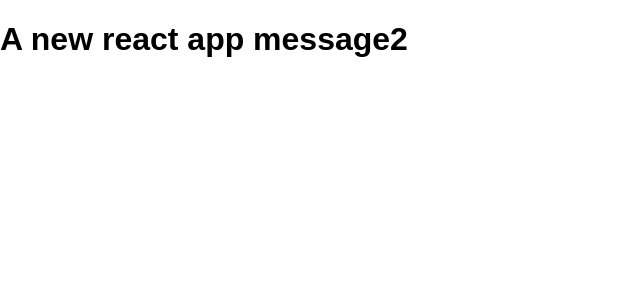
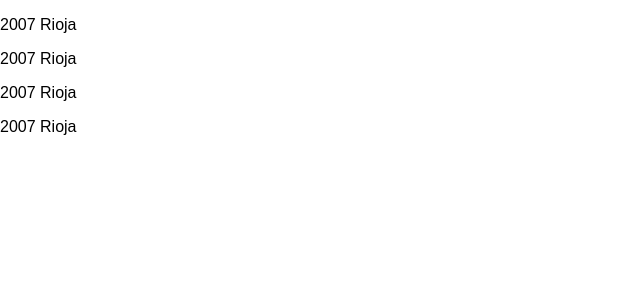
Before and after one commit to ChanchalRajguru/WineUI, a React (Create React App) app: page / in a window 1280 px wide. Shown: the top 300 px of the page, without its empty margins (0-640 px from the left). Built offline with nearby package versions, Linux system fonts and the light colour scheme.

Commit message:
created wineSummaryItem component

```diff
--- a/src/App.js
+++ b/src/App.js
@@ -1,13 +1,17 @@
 import React, { Component } from "react";
 import logo from "./logo.svg";
 import "./App.css";
+import WineSummaryItem from "./WineSummaryItem/WineSummaryItem";
 
 class App extends Component {
   render() {
-    const someMessage = 'A new react app message';
+    const someMessage = "A new react app message";
     return (
       <div>
-        <h1>{someMessage + 2}</h1>
+        <WineSummaryItem />
+        <WineSummaryItem />
+        <WineSummaryItem />
+        <WineSummaryItem />
       </div>
     );
     // return React.createElement('h1', null, "Hello from my very first react app updated.");
--- /dev/null
+++ b/src/WineSummaryItem/WineSummaryItem.js
@@ -0,0 +1,8 @@
+import React from 'react';
+
+const wineSummaryItem = () =>{
+    return <p>2007 Rioja </p>
+};
+
+
+export default wineSummaryItem;
```
